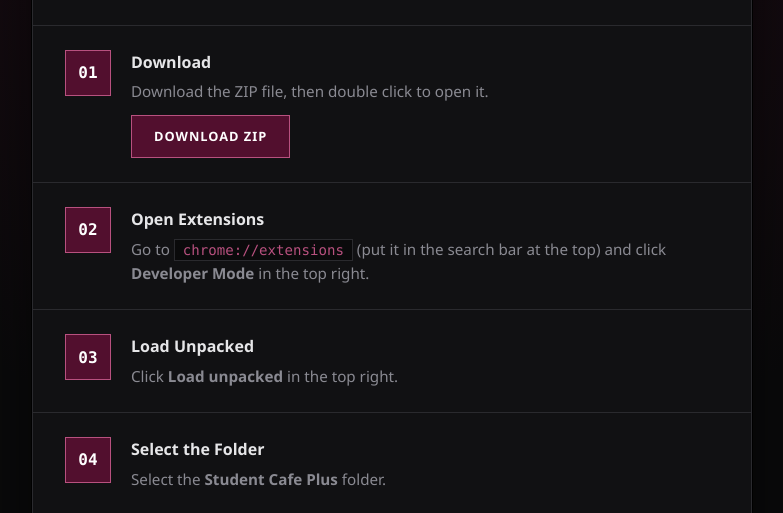
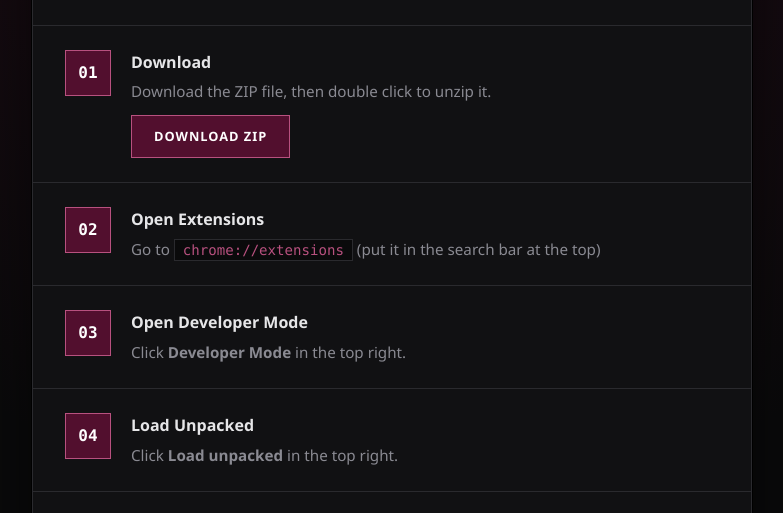
Before and after one commit to ryotubers-sketch/chevalier, a plain HTML site: page upgrade/V1-0-2.html in a window 1280 px wide. Shown: the part 212-725 px from the top of the page, without its empty margins (248-1031 px from the left). Drawn offline with Linux system fonts and the light colour scheme.

Commit message:
Revise download and extension opening instructions
Updated instructions for downloading and opening extensions.

```diff
--- a/upgrade/V1-0-2.html
+++ b/upgrade/V1-0-2.html
@@ -173,7 +173,7 @@
       <li class="step">
         <div>
          <h2>Download</h2>
-          <p>Download the ZIP file, then double click to open it.</p>
+          <p>Download the ZIP file, then double click to unzip it.</p>
          <a class="btn" href="https://chevalier-collage.pages.dev/upgrade/StudentCafePlus-V-0-2.zip" download>Download ZIP</a>
         </div>
         </li>
@@ -181,7 +181,14 @@
       <li class="step">
         <div>
           <h2>Open Extensions</h2>
-          <p>Go to <code>chrome://extensions</code> (put it in the search bar at the top) and click <strong>Developer Mode</strong> in the top right.</p>
+          <p>Go to <code>chrome://extensions</code> (put it in the search bar at the top)</p>
+        </div>
+      </li>
+
+      <li class="step">
+        <div>
+          <h2>Open Developer Mode</h2>
+          <p>Click  <strong>Developer Mode</strong> in the top right.</p>
         </div>
       </li>
 
```
